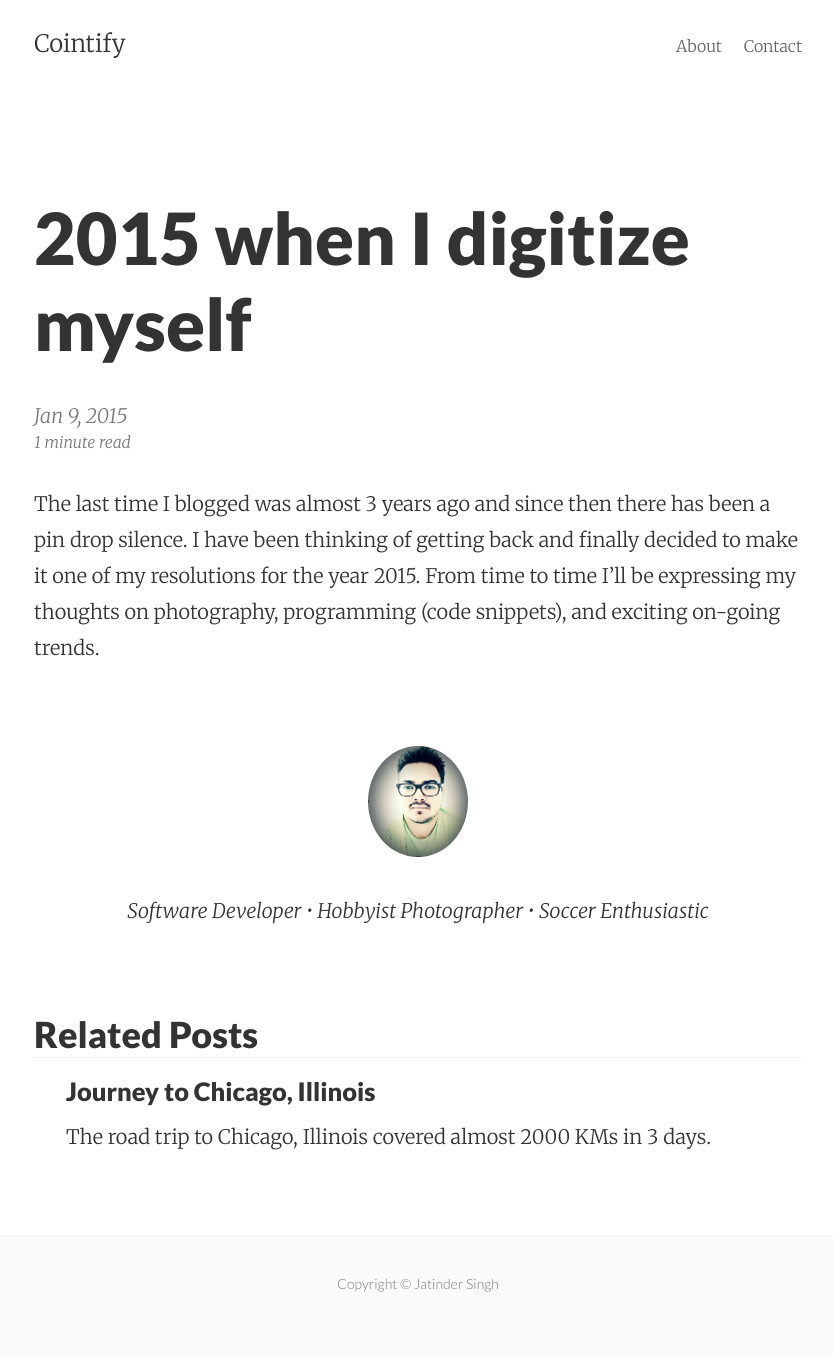
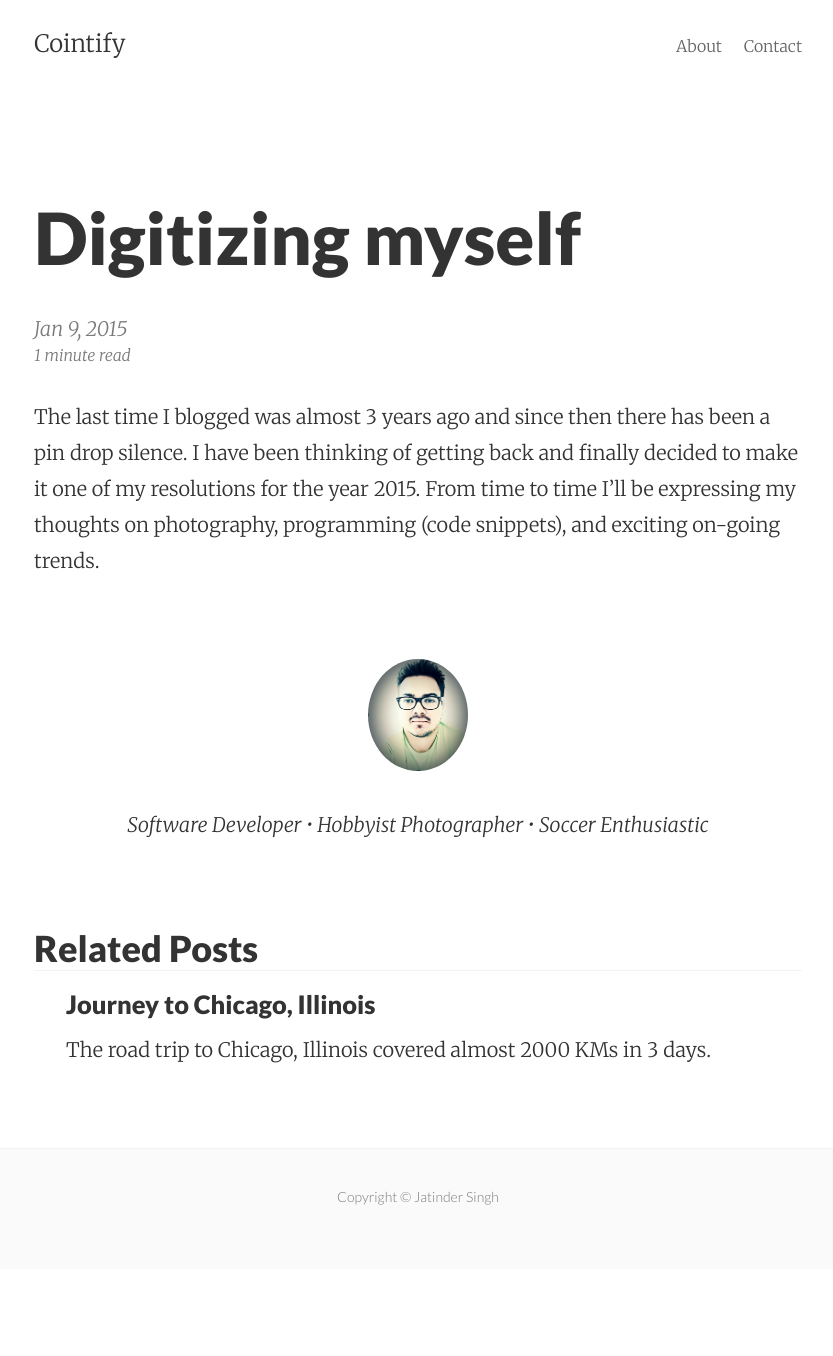
Before and after one commit to cointify/cointify.github.io, a Jekyll site: the page built from _posts/2015-01-09-return-of-blogging.md, in a window 1280 px wide. Shown: the whole page, without its empty margins (222-1055 px from the left). Built offline with Jekyll 4.4.1, drawn with Linux system fonts in a browser that asks for light colours; Markdown is read by kramdown in place of the engine named in the settings; after the commit the page ends 1269 px from its top, so only the background shows below that.

Commit message:
Changes heading of old post

```diff
--- a/_posts/2015-01-09-return-of-blogging.md
+++ b/_posts/2015-01-09-return-of-blogging.md
@@ -1,6 +1,6 @@
 ---
 layout:     post
-title:      2015 when I digitize myself
+title:      Digitizing myself
 date:       2015-01-09 12:23:00
 summary:    The return to blogging after a pin drop silience.
 categories: general
```
